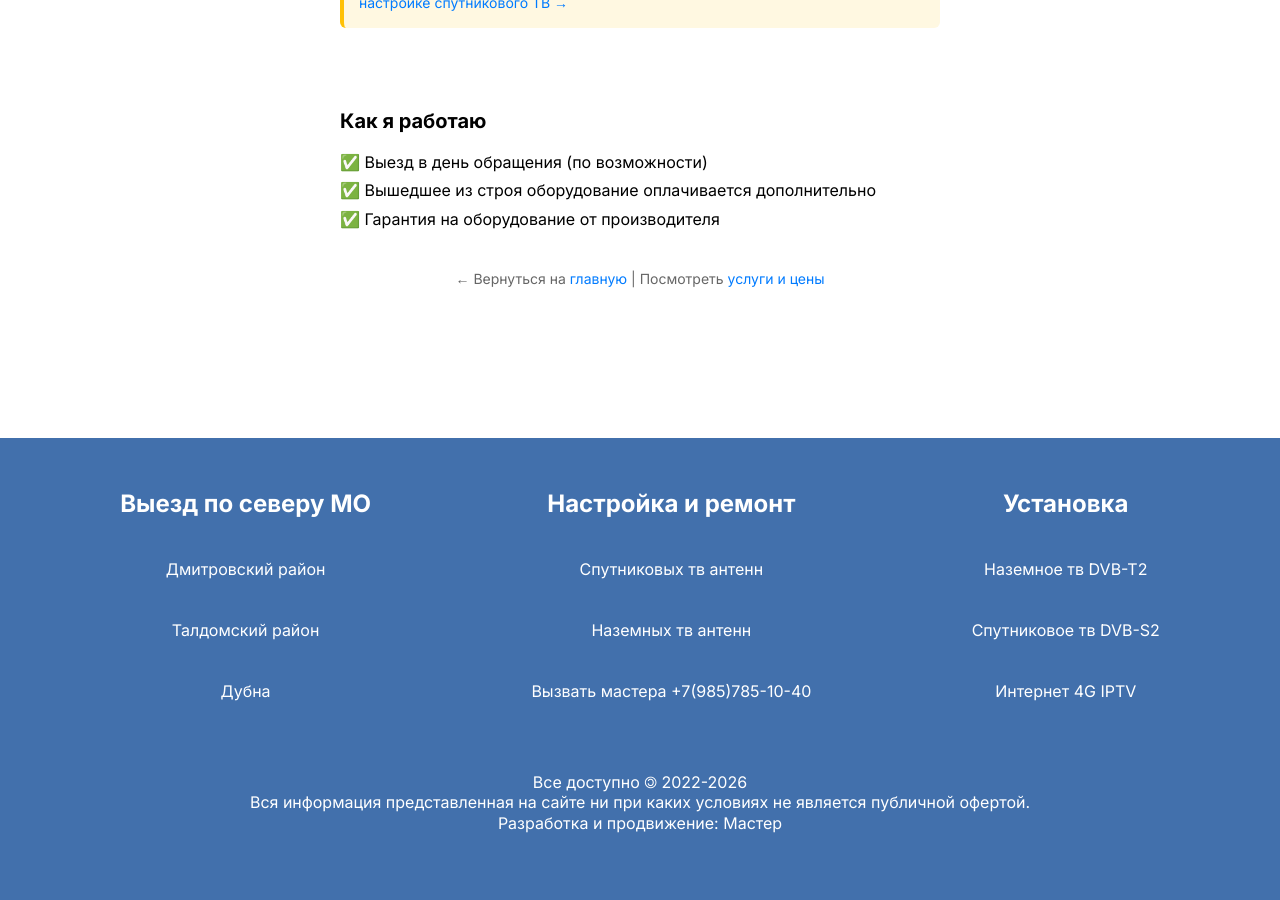
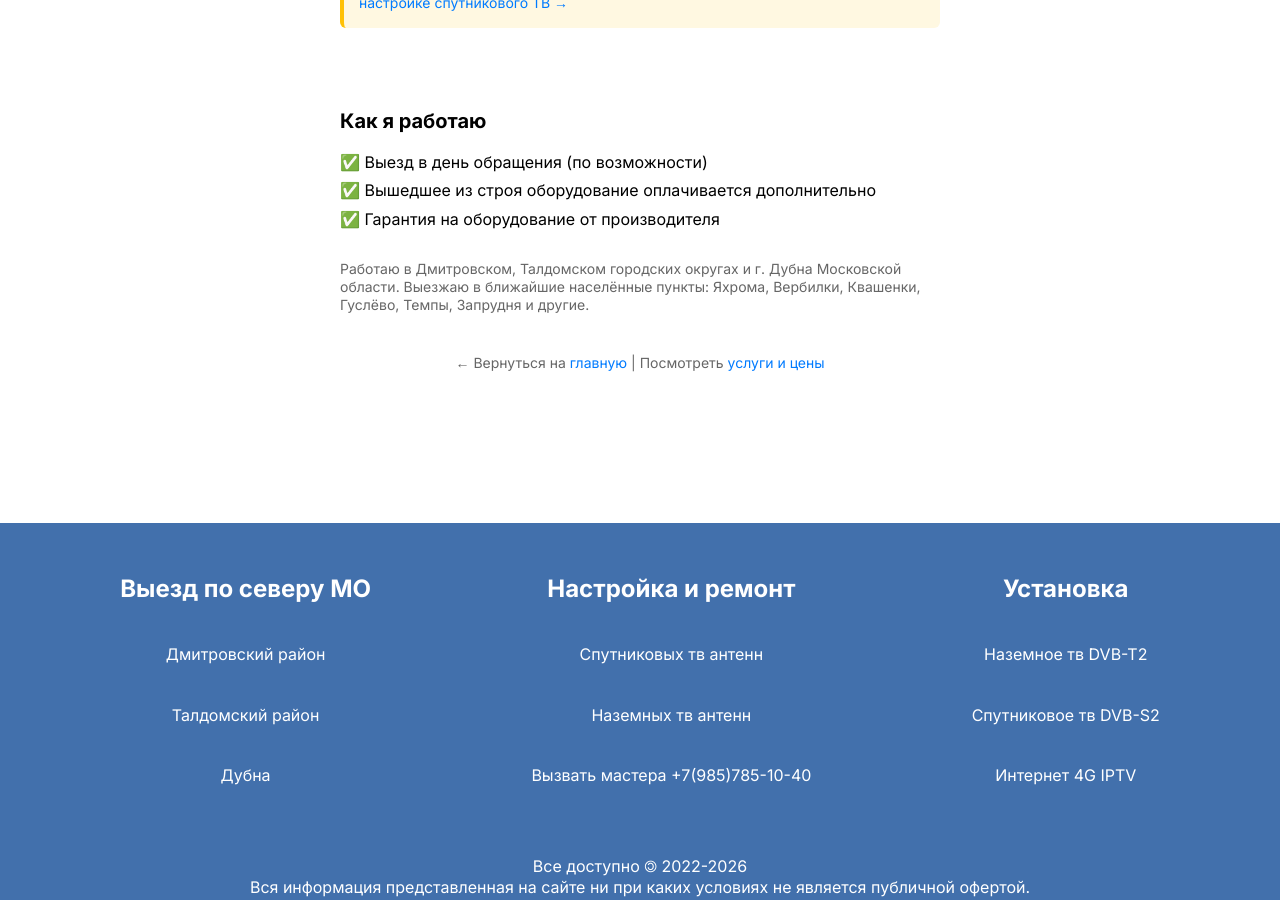
Before and after one commit to dmtaldom/dmtaldom.github.io, a Jekyll site: the page built from contacts.md, in a window 1280 px wide and 900 px high, scrolled down 827 px. Built offline with Jekyll 4.4.1, drawn with Linux system fonts in a browser that asks for light colours.

Commit message:
добавил в контакты города и поселки

```diff
--- a/contacts.md
+++ b/contacts.md
@@ -58,6 +58,11 @@ permalink: /contacts/
                     <li style="margin: 8px 0;">✅ Гарантия на оборудование от производителя</li>
                 </ul>
             </div>
+            <!-- Локальные упоминания для SEO -->
+<p class="own-hands__text" style="font-size: 14px; color: #666; margin-top: 30px;">
+    Работаю в Дмитровском, Талдомском городских округах и г. Дубна Московской области.
+    Выезжаю в ближайшие населённые пункты: Яхрома, Вербилки, Квашенки, Гуслёво, Темпы, Запрудня и другие.
+</p>
 
             <!-- Перелинковка -->
             <p style="margin-top: 40px; font-size: 14px; text-align: center; color: #666;">
```
